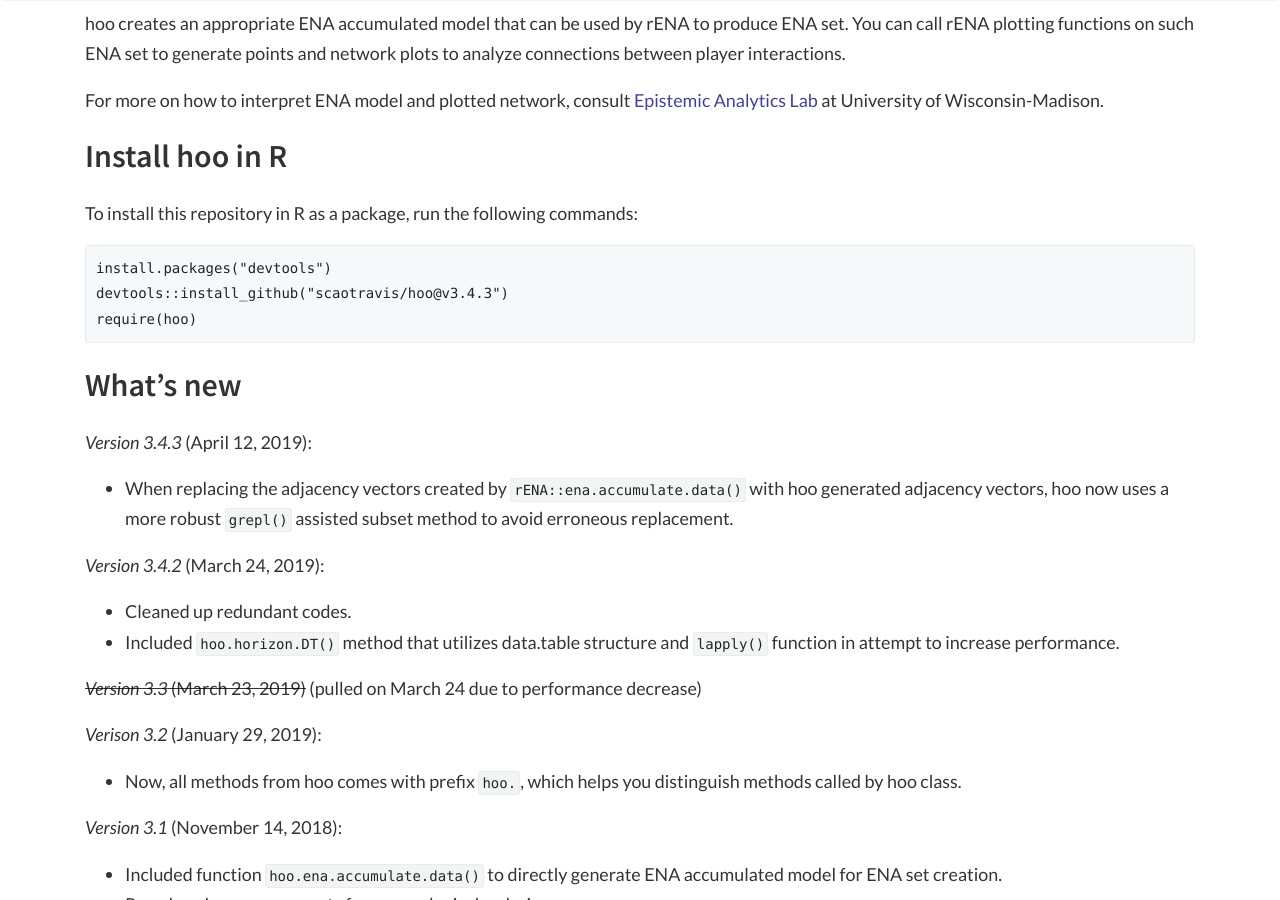
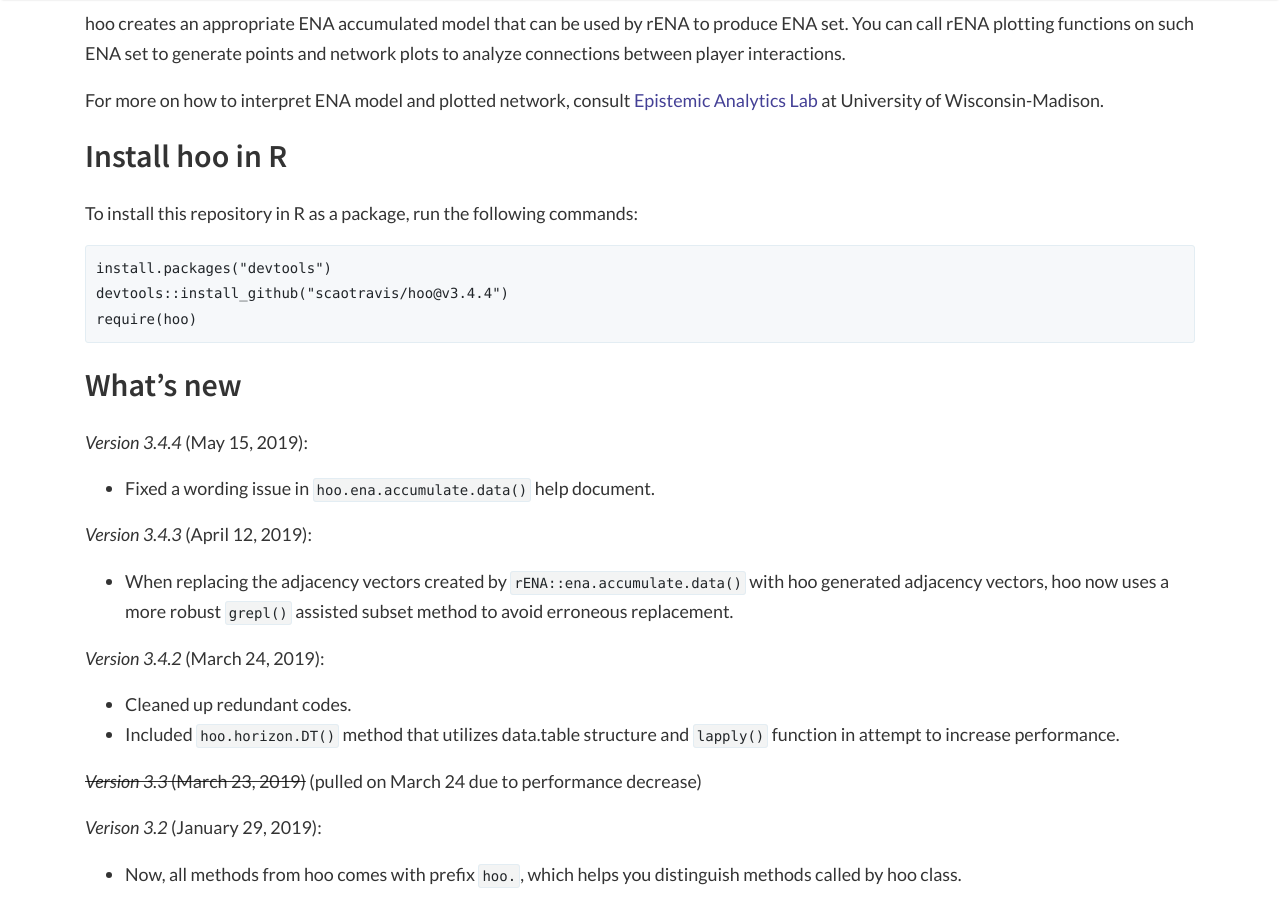
Before and after one commit to scaotravis/scaotravis.github.io, a Jekyll site: the page built from _posts/2019-02-24-hoo.md, in a window 1280 px wide and 900 px high, scrolled down 644 px. Built offline with Jekyll 4.4.1, drawn with Linux system fonts in a browser that asks for light colours; nearby versions of some CDN libraries; comment, search, counter and statistics services are not loaded.

Commit message:
update hoo page following 3.4.4 release

````diff
--- a/_posts/2019-02-24-hoo.md
+++ b/_posts/2019-02-24-hoo.md
@@ -25,11 +25,14 @@ For more on how to interpret ENA model and plotted network, consult [Epistemic A
 To install this repository in R as a package, run the following commands:
 ```{r}
 install.packages("devtools")
-devtools::install_github("scaotravis/hoo@v3.4.3")
+devtools::install_github("scaotravis/hoo@v3.4.4")
 require(hoo)
 ```
 
 ## What's new
+
+*Version 3.4.4* (May 15, 2019):
+* Fixed a wording issue in `hoo.ena.accumulate.data()` help document.
 
 *Version 3.4.3* (April 12, 2019):
 * When replacing the adjacency vectors created by `rENA::ena.accumulate.data()` with hoo generated adjacency vectors, hoo now uses a more robust `grepl()` assisted subset method to avoid erroneous replacement.
````
Also changed, not shown: 2 other files.
